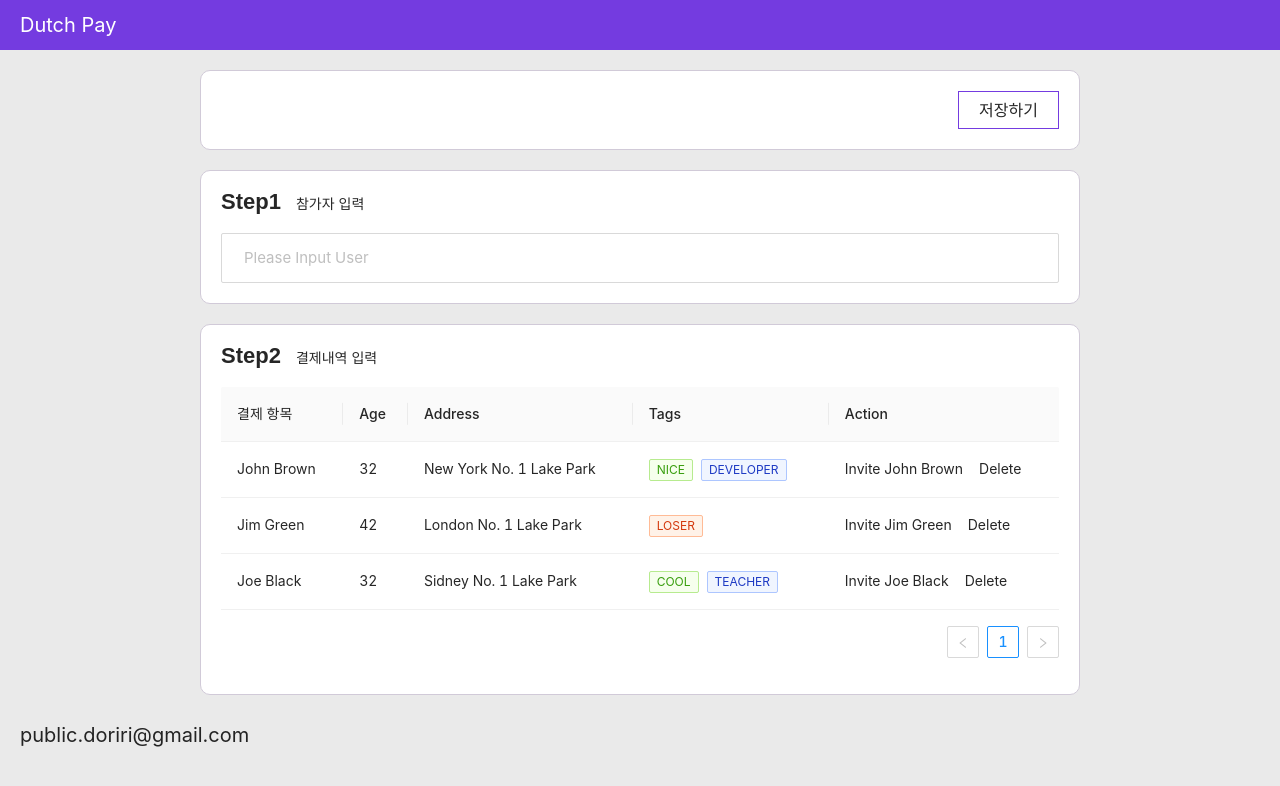
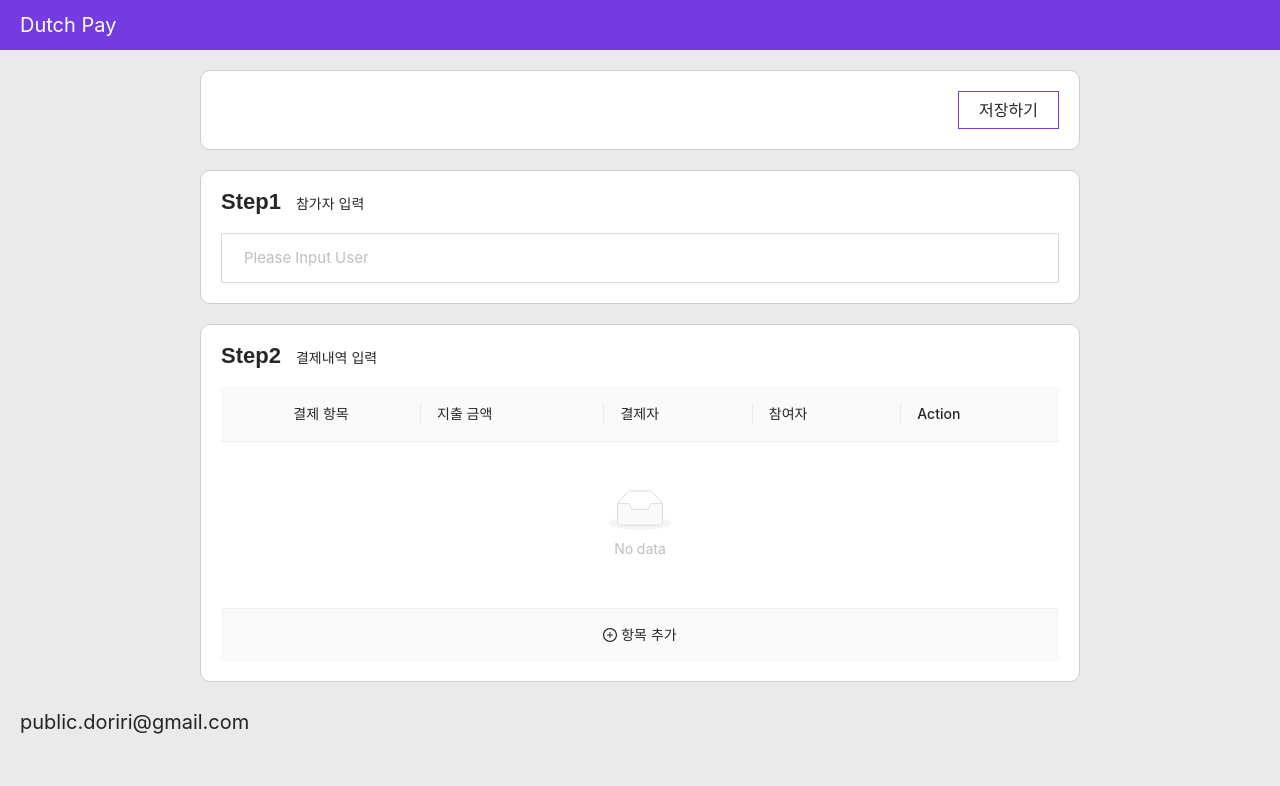
Before and after one commit to minhyeong-jang/dutch-pay, a React (Create React App) app: page / in a window 1280 px wide. Shown: the top 786 px of the page. Built offline with nearby package versions, Linux system fonts and the light colour scheme.

Commit message:
feat: payment 테이블 생성 및 lint 설정

```diff
--- a/package.json
+++ b/package.json
@@ -19,7 +19,11 @@
     "@types/react": "^16.9.53",
     "@types/react-dom": "^16.9.8",
     "@types/react-router-dom": "^5.1.6",
-    "@types/styled-components": "^5.1.4"
+    "@types/styled-components": "^5.1.4",
+    "eslint": "^7.16.0",
+    "eslint-config-prettier": "^7.1.0",
+    "eslint-plugin-prettier": "^3.3.0",
+    "prettier": "^2.2.1"
   },
   "scripts": {
     "start": "react-scripts start",
--- a/src/modules/dutch/components/Payment/PaymentTable.tsx
+++ b/src/modules/dutch/components/Payment/PaymentTable.tsx
@@ -1,85 +1,86 @@
 import { Space, Table, Tag } from "antd";
 import React, { FC } from "react";
 import styled from "styled-components";
+import { PlusCircleOutlined } from "@ant-design/icons";
+import { PaymentItem } from "../../hooks";
 
-export const PaymentTable: FC = () => {
+interface Props {
+  paymentList: PaymentItem[];
+  addPayment(): void;
+}
+export const PaymentTable: FC<Props> = ({ paymentList, addPayment }) => {
   const columns = [
     {
       title: "결제 항목",
-      dataIndex: "name",
-      key: "name",
-      render: (text: string) => <a>{text}</a>,
+      dataIndex: "title",
+      align: "center" as const,
+      width: 200,
+      render: (record: PaymentItem) =>
+        record.status !== "complete" ? (
+          <StyledInput value={record.title} onChange={(e) => {}} />
+        ) : (
+          record.title
+        ),
     },
     {
-      title: "Age",
-      dataIndex: "age",
-      key: "age",
+      title: "지출 금액",
+      dataIndex: "paymentPrice",
+      key: "paymentPrice",
+      render: (paymentPrice: number) => paymentPrice.toLocaleString(),
     },
     {
-      title: "Address",
-      dataIndex: "address",
-      key: "address",
+      title: "결제자",
+      dataIndex: "payerName",
+      key: "payerName",
     },
     {
-      title: "Tags",
-      key: "tags",
-      dataIndex: "tags",
-      render: (tags: string[]) => (
-        <>
-          {tags.map((tag) => {
-            let color = tag.length > 5 ? "geekblue" : "green";
-            if (tag === "loser") {
-              color = "volcano";
-            }
-            return (
-              <Tag color={color} key={tag}>
-                {tag.toUpperCase()}
-              </Tag>
-            );
-          })}
-        </>
-      ),
+      title: "참여자",
+      dataIndex: "participants",
+      key: "participants",
     },
     {
       title: "Action",
       key: "action",
       render: (text: any, record: any) => (
         <Space size='middle'>
-          <a>Invite {record.name}</a>
+          <a>Invite {record.payerName}</a>
           <a>Delete</a>
         </Space>
       ),
     },
   ];
 
-  const data = [
-    {
-      key: "1",
-      name: "John Brown",
-      age: 32,
-      address: "New York No. 1 Lake Park",
-      tags: ["nice", "developer"],
-    },
-    {
-      key: "2",
-      name: "Jim Green",
-      age: 42,
-      address: "London No. 1 Lake Park",
-      tags: ["loser"],
-    },
-    {
-      key: "3",
-      name: "Joe Black",
-      age: 32,
-      address: "Sidney No. 1 Lake Park",
-      tags: ["cool", "teacher"],
-    },
-  ];
+  const Footer = () => (
+    <StyledFooter onClick={addPayment}>
+      <PlusCircleOutlined /> 항목 추가
+    </StyledFooter>
+  );
 
   return (
     <StyledContainer>
-      <Table columns={columns} dataSource={data} />
+      <Table columns={columns} footer={Footer} dataSource={paymentList} />
     </StyledContainer>
   );
 };
-const StyledContainer = styled.div``;
+const StyledContainer = styled.div`
+  .ant-table-footer {
+    padding: 0;
+  }
+`;
+const StyledFooter = styled.button`
+  width: 100%;
+  padding: 15px;
+  text-align: center;
+  user-select: none;
+  cursor: pointer;
+  &:active,
+  &:hover {
+    opacity: 0.8;
+  }
+`;
+const StyledInput = styled.input`
+  background: white;
+  border: 1px solid ${({ theme }) => theme.color.borderColor};
+  padding: 5px 10px;
+  border-radius: 5px;
+`;
--- a/src/modules/dutch/containers/CalculateContainer.tsx
+++ b/src/modules/dutch/containers/CalculateContainer.tsx
@@ -1,6 +1,6 @@
 import React, { FC, useEffect, useMemo, useState } from "react";
 import styled from "styled-components";
-import { PaymentItem, UserItem } from "../pages";
+import { PaymentItem } from "../hooks";
 
 interface Props {
   userList: string[];
--- a/src/modules/dutch/containers/PaymentListContainer.tsx
+++ b/src/modules/dutch/containers/PaymentListContainer.tsx
@@ -1,47 +1,27 @@
-import React, { FC } from "react";
+import React, { FC, useEffect, useState } from "react";
 import styled, { keyframes } from "styled-components";
-import { PaymentItem } from "../pages";
+
 import { Select, Tag } from "antd";
 import { StepHeader } from "../components/Layout";
 import { PaymentTable } from "../components/Payment";
+import { PaymentItem, initialPaymentItem } from "../hooks";
 
 interface Props {
   paymentList: PaymentItem[];
 }
-const colors = [
-  "magenta",
-  "red",
-  "volcano",
-  "orange",
-  "gold",
-  "lime",
-  "green",
-  "cyan",
-  "blue",
-  "geekblue",
-  "purple",
-];
-
-function tagRender(props: any) {
-  const { label, value, closable, onClose } = props;
-
-  return (
-    <Tag
-      color={colors[label]}
-      closable={closable}
-      onClose={onClose}
-      style={{ marginRight: 3 }}
-    >
-      {value}
-    </Tag>
-  );
-}
 
 export const PaymentListContainer: FC<Props> = ({ paymentList }) => {
+  const [localPaymentList, setLocalPaymentList] = useState(paymentList);
+
+  const addPayment = () => {
+    setLocalPaymentList([...localPaymentList, initialPaymentItem]);
+  };
+  const updatePayment = () => {};
+
   return (
     <StyledSection>
       <StepHeader title='Step2' description='결제내역 입력' />
-      <PaymentTable />
+      <PaymentTable paymentList={localPaymentList} addPayment={addPayment} />
       <StyledPaymentUl>
         {paymentList.map((payment, index) => (
           <StyledPaymentLi key={index}>
@@ -51,7 +31,7 @@ export const PaymentListContainer: FC<Props> = ({ paymentList }) => {
               {payment.paymentPrice.toLocaleString()}원
             </StyledPaymentPrice>
             <StyledPaymentParticipants>
-              <Select
+              {/* <Select
                 mode='multiple'
                 showArrow
                 tagRender={tagRender}
@@ -61,7 +41,7 @@ export const PaymentListContainer: FC<Props> = ({ paymentList }) => {
                   value: participant,
                   label: index,
                 }))}
-              />
+              /> */}
             </StyledPaymentParticipants>
           </StyledPaymentLi>
         ))}
--- a/src/modules/dutch/hooks/usePaymentList.tsx
+++ b/src/modules/dutch/hooks/usePaymentList.tsx
@@ -5,7 +5,16 @@ export interface PaymentItem {
   paymentPrice: number;
   payerName: string;
   participants: string[];
+  status: "new" | "update" | "complete";
 }
+
+export const initialPaymentItem: PaymentItem = {
+  title: "",
+  paymentPrice: 0,
+  payerName: "",
+  participants: [],
+  status: "new",
+};
 
 export const usePaymentList = () => {
   const [paymentList, setPaymentList] = useState<PaymentItem[]>([]);
--- a/src/modules/dutch/hooks/useUserList.tsx
+++ b/src/modules/dutch/hooks/useUserList.tsx
@@ -1,4 +1,4 @@
-import { useState } from "react";
+import { useEffect, useState } from "react";
 
 export interface UserItem {
   userName: string;
@@ -11,6 +11,17 @@ export interface AddUser {
 
 export const useUserList = () => {
   const [userList, setUserList] = useState<UserItem[]>([]);
+
+  useEffect(() => {
+    const localUserList = localStorage.getItem("userList");
+    if (localUserList) {
+      setUserList(JSON.parse(localUserList));
+    }
+  }, []);
+
+  useEffect(() => {
+    localStorage.setItem("userList", JSON.stringify(userList));
+  }, [userList]);
 
   const addUser = ({ userName, tagColor }: AddUser) => {
     setUserList((prevState) => [
--- a/src/modules/dutch/pages/DutchPage.tsx
+++ b/src/modules/dutch/pages/DutchPage.tsx
@@ -1,28 +1,9 @@
-import React, { FC, useState } from "react";
-import styled from "styled-components";
-import {
-  CalculateContainer,
-  DutchContainer,
-  PaymentListContainer,
-} from "../containers";
+import React, { FC } from "react";
+
+import { DutchContainer } from "../containers";
 import { DutchPageTemplate } from "./templates";
 
-export interface UserItem {
-  userName: string;
-  paymentPrice: number;
-  getTossList: { [key: string]: number };
-}
-export interface PaymentItem {
-  title: string;
-  paymentPrice: number;
-  payerName: string;
-  participants: string[];
-}
-
 export const DutchPage: FC = () => {
-  const [userList, setUserList] = useState([]);
-  const [paymentList, setPaymentList] = useState<PaymentItem[]>([]);
-
   return (
     <DutchPageTemplate>
       <DutchContainer />
--- a/src/styles/theme/theme.ts
+++ b/src/styles/theme/theme.ts
@@ -35,8 +35,10 @@ const mediaQuery = {
 
 const color = {
   point: "#743BE0",
+  borderColor: "#d9d9d9",
 };
 const layout = {
+  borderRadius: "5px",
   section: `
     margin: 20px 0px;
     border: 1px solid #d1cad8;
```
Also changed, not shown: src/App.tsx (+8 -8 lines), .eslintrc.js (added), 2 other files (tests, documents, lock files or other folders).
